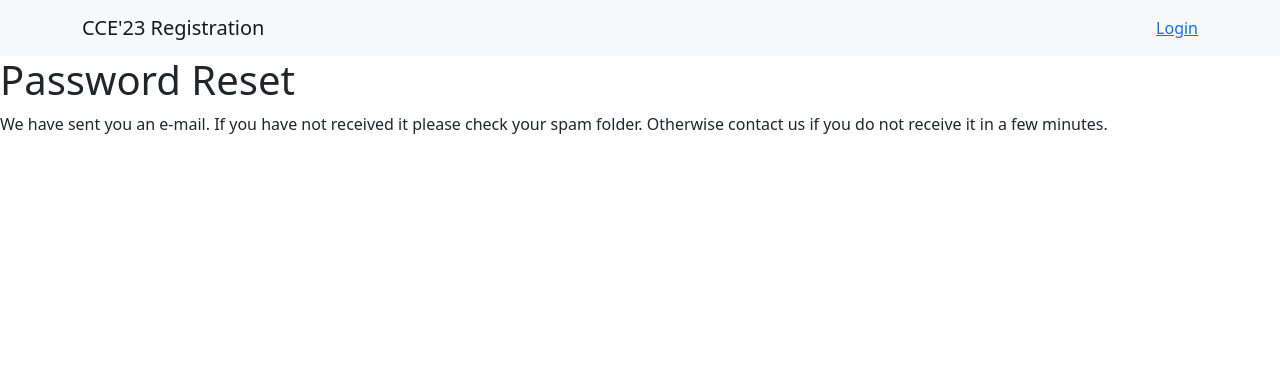
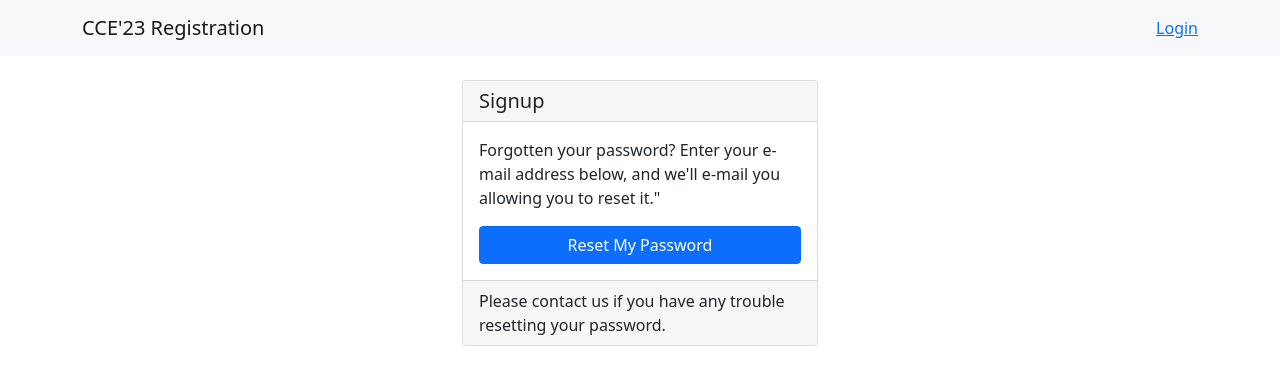
Before and after one commit to ufazuniversity/cce-2023-registration, a Django app: a page that uses cce_2023_registration/templates/account/base.html in a window 1280 px wide. Shown: the top 385 px of the page. Run offline with Django 4.2, Linux system fonts and the light colour scheme.

Commit message:
refactor: Added a bootstrap card blocks

```diff
--- a/cce_2023_registration/templates/account/base.html
+++ b/cce_2023_registration/templates/account/base.html
@@ -5,7 +5,31 @@
         <div class="row">
             <div class="col"></div>
             <div class="col-12 col-sm-9 col-md-4">
-                {% block content_inner %}{% endblock %}
+                {% block content_inner %}
+                    {% block card %}
+                        <div class="card">
+                            {% block card_header %}
+                                <div class="card-header">
+                                    {% block card_header_inner %}
+                                        <h2 class="lead my-0">
+                                            {% block card_header_text %}{% endblock %}
+                                        </h2>
+                                    {% endblock %}
+                                </div>
+                            {% endblock %}
+                            {% block card_body %}
+                                <div class="card-body">
+                                    {% block card_body_inner %}{% endblock %}
+                                </div>
+                            {% endblock %}
+                            {% block card_footer %}
+                                <div class="card-footer">
+                                    {% block card_footer_inner %}{% endblock %}
+                                </div>
+                            {% endblock %}
+                        </div>
+                    {% endblock %}
+                {% endblock %}
             </div>
             <div class="col"></div>
         </div>
--- /dev/null
+++ b/cce_2023_registration/templates/account/password_reset_done.html
@@ -0,0 +1,21 @@
+{% extends 'account/base.html' %}
+
+{% block content_inner %}
+    <div class="card">
+        <div class="card-header"><h2 class="lead my-0">Signup</h2></div>
+        <div class="card-body">
+            <p>Forgotten your password? Enter your e-mail address below, and we'll e-mail you allowing you
+                to reset it."</p>
+            <form action="{% url 'account_reset_password' %}" class="password_reset" method="post">
+                {% csrf_token %}
+                {{ form }}
+                <div class="d-grid">
+                    <button class="btn btn-primary" type="submit">Reset My Password</button>
+                </div>
+            </form>
+        </div>
+        <div class="card-footer">
+            <p class="m-0">Please contact us if you have any trouble resetting your password.</p>
+        </div>
+    </div>
+{% endblock %}
```
